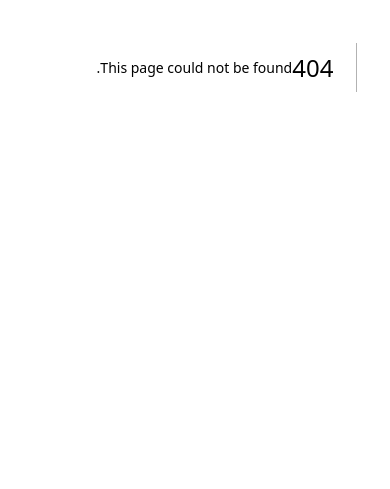
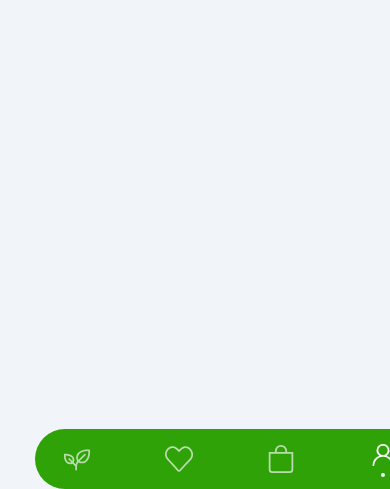
Before and after one commit to SinaAndDan/Sina-Flower-2024, a Next.js app: page /account/login in a window 390 px wide. Before the commit this address had no page. Shown: the part 355-844 px from the top of the page. Built offline with nearby package versions, Linux system fonts and the light colour scheme.

Commit message:
logIn and signIn links activated, mobile navbar is now responsable when you switch pages

```diff
--- /dev/null
+++ b/src/app/account/login/page.tsx
@@ -0,0 +1,13 @@
+import MobileBottomNav from "@/app/components/MainPage/MobileBottomNav";
+import React from "react";
+
+const LogIn: React.FC = () => {
+  return (
+    <>
+      <div>login</div>
+      <MobileBottomNav />
+    </>
+  );
+};
+
+export default LogIn;
--- /dev/null
+++ b/src/app/account/page.tsx
@@ -0,0 +1,13 @@
+import React from "react";
+import Login from "../components/loginPage/login";
+import MobileBottomNav from "../components/MainPage/MobileBottomNav";
+
+const LogInPage: React.FC = () => {
+  return (
+    <>
+      <Login />
+    </>
+  );
+};
+
+export default LogInPage;
--- /dev/null
+++ b/src/app/account/signin/page.tsx
@@ -0,0 +1,13 @@
+import MobileBottomNav from "@/app/components/MainPage/MobileBottomNav";
+import React from "react";
+
+const SignIn: React.FC = () => {
+  return (
+    <>
+      <div>Sign in</div>
+      <MobileBottomNav />
+    </>
+  );
+};
+
+export default SignIn;
--- a/src/app/components/MainPage/MobileBottomNav.tsx
+++ b/src/app/components/MainPage/MobileBottomNav.tsx
@@ -1,31 +1,76 @@
+"use client";
+
 import Link from "next/link";
+import { usePathname } from "next/navigation";
 import React from "react";
 import { BsBag } from "react-icons/bs";
 import { GoPerson } from "react-icons/go";
 import { PiPlant } from "react-icons/pi";
 import { SlHeart } from "react-icons/sl";
 
+interface MenuItem {
+  label: string;
+  path: string;
+  activePaths: string[];
+  icon: JSX.Element;
+  activeIcon: JSX.Element;
+}
+
 const MobileBottomNav: React.FC = () => {
+  const pathname = usePathname();
+
+  // Define your menu items with paths and corresponding icons
+  const menuItems: MenuItem[] = [
+    {
+      label: "account",
+      path: "/account",
+      activePaths: ["/account", "/account/signin", "/account/login"],
+      icon: <GoPerson className="w-7 h-7 text-white text-opacity-70" />,
+      activeIcon: <GoPerson className="w-7 h-7 text-white " />,
+    },
+    {
+      label: "cart",
+      path: "/cart",
+      activePaths: ["/cart"],
+      icon: <BsBag className="w-7 h-7 text-white text-opacity-70" />,
+      activeIcon: <BsBag className="w-7 h-7 text-white " />,
+    },
+    {
+      label: "favorite",
+      path: "/favorite",
+      activePaths: ["/favorite"],
+      icon: <SlHeart className="w-7 h-7 text-white text-opacity-70" />,
+      activeIcon: <SlHeart className="w-7 h-7 text-white " />,
+    },
+    {
+      label: "Home",
+      path: "/",
+      activePaths: ["/"],
+      icon: <PiPlant className="w-7 h-7 text-white text-opacity-70" />,
+      activeIcon: <PiPlant className="w-7 h-7 text-white " />,
+    },
+  ];
+
+  const isActive = (item: MenuItem): boolean =>
+    item.activePaths.some((path: string) => pathname === path);
+
   return (
     <div className="w-full min-h-[60px] bg-green rounded-full z-20 fixed bottom-0 flex justify-between items-center px-7">
-      <Link href={`/login`} className="flex flex-col items-center">
-        <GoPerson className="w-7 h-7 text-white text-opacity-70" />
-        {/* <span className="w-1 h-1 bg-white rounded-full mt-1"></span> */}
-      </Link>
-      <div className="flex flex-col items-center">
-        <BsBag className="w-7 h-7 text-white text-opacity-70" />
-        {/* <span className="w-1 h-1 bg-white rounded-full mt-1"></span> */}
-      </div>
-
-      <div className="flex flex-col items-center">
-        <SlHeart className="w-7 h-7 text-white text-opacity-70" />
-        {/* <span className="w-1 h-1 bg-white rounded-full mt-1"></span> */}
-      </div>
-
-      <div className="flex flex-col items-center">
-        <PiPlant className="w-7 h-7 text-white" />
-        <span className="w-1 h-1 bg-white rounded-full mt-1"></span>
-      </div>
+      {menuItems.map((item) => {
+        const active = isActive(item);
+        return (
+          <Link
+            key={item.path}
+            href={item.path}
+            className="flex flex-col items-center"
+          >
+            {active ? item.activeIcon : item.icon}
+            {active && (
+              <span className="w-1 h-1 bg-white rounded-full mt-1"></span>
+            )}
+          </Link>
+        );
+      })}
     </div>
   );
 };
--- a/src/app/components/loginPage/login.tsx
+++ b/src/app/components/loginPage/login.tsx
@@ -13,17 +13,24 @@ const Login: React.FC = () => {
         className=" -z-20"
         priority={true} // Optional: Loads the image with high priority
       />
-      <div className="bg-bgpic bg-opacity-10 w-full h-screen -z-10 relative">
+      <div className="bg-bgpic bg-opacity-10 w-full h-screen relative z-10">
+        {/* Changed z-index */}
         <h5 className="z-20 text-4xl leading-relaxed absolute top-32 px-8 text-white">
           بهترین برنامه
           <br /> برای
           <br /> خرید گل و گیاه
         </h5>
-        <div className="absolute top-1/2 left-1/2 -translate-y-1/2 -translate-x-1/2 flex flex-col">
-          <button className="bg-gray rounded-md bg-clip-padding backdrop-filter backdrop-blur-sm bg-opacity-30 px-7 py-2 text-xl text-white">
-            ورود
-          </button>
-          <Link href={""} className="mt-6 text-white">
+        <div className="absolute top-1/2 left-1/2 -translate-y-1/2 -translate-x-1/2 flex flex-col items-center z-50 cursor-pointer">
+          <Link href="/account/login">
+            <button className="bg-gray rounded-md bg-clip-padding backdrop-filter backdrop-blur-sm bg-opacity-30 px-7 py-2 text-xl text-white">
+              ورود
+            </button>
+          </Link>
+          <Link
+            href="/account/signin"
+            className="mt-6 text-white cursor-pointer"
+          >
+            {/* Added cursor-pointer */}
             ساخت حساب کاربری
           </Link>
         </div>
--- a/src/app/login/page.tsx
+++ /dev/null
@@ -1,8 +0,0 @@
-import React from "react";
-import Login from "../components/loginPage/login";
-
-const logInPage: React.FC = () => {
-  return <Login />;
-};
-
-export default logInPage;
```
